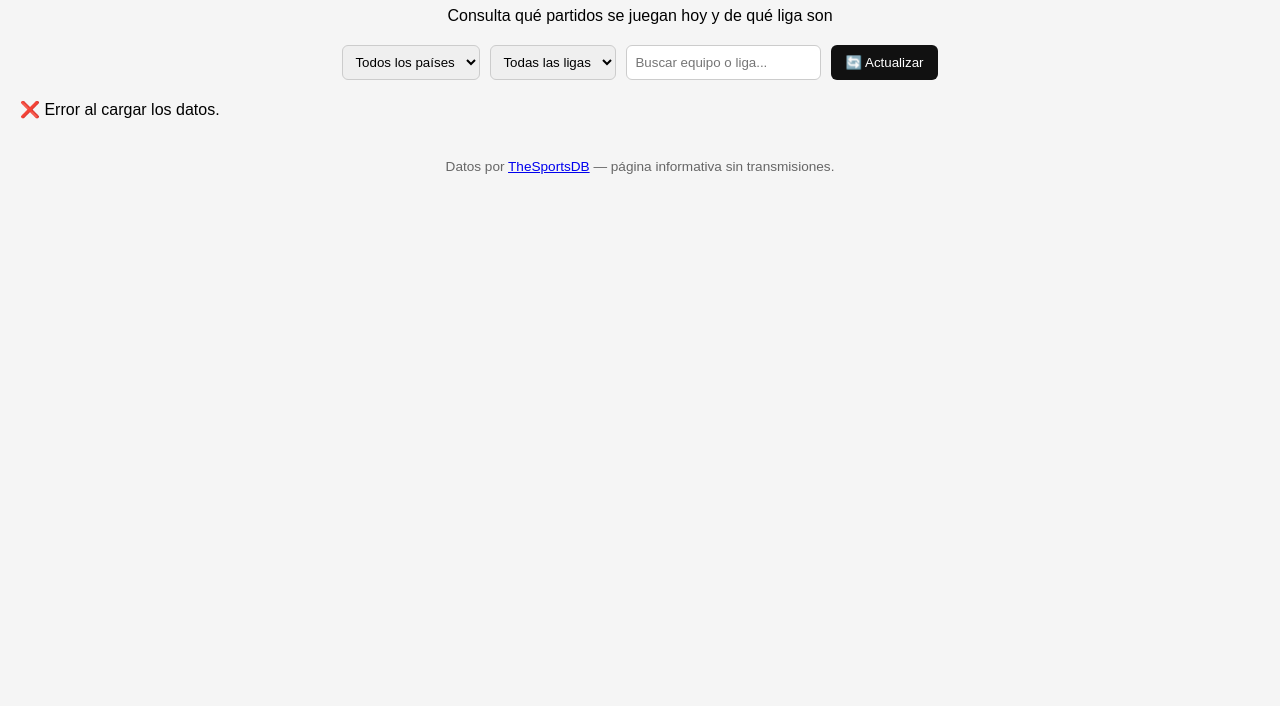
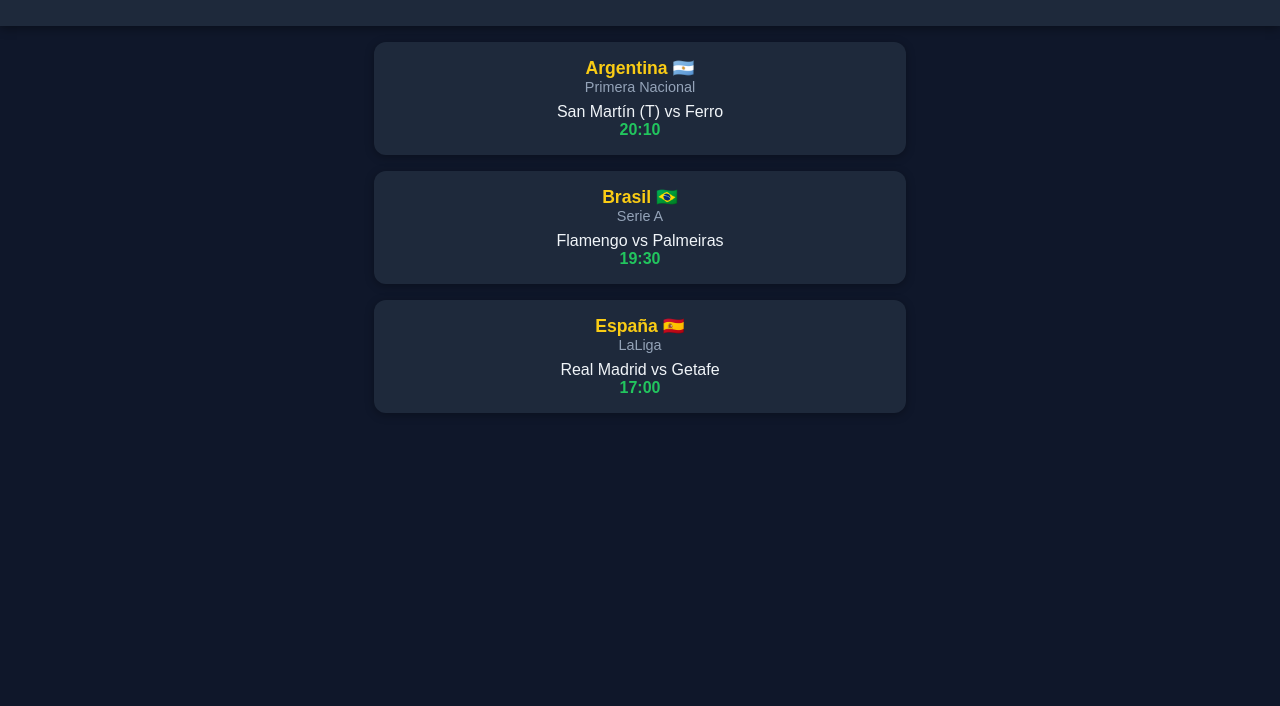
Before and after one commit to Jokoko112/New, a plain HTML site: page index.html in a window 1280 px wide. Shown: the part 94-800 px from the top of the page. Drawn offline with Linux system fonts and the light colour scheme; no server answers.

Commit message:
Refactor index.html for improved layout and design
Updated styles and structure for better visual appeal and usability.

```diff
--- a/index.html
+++ b/index.html
@@ -1,185 +1,137 @@
 <!DOCTYPE html>
 <html lang="es">
 <head>
-  <meta charset="UTF-8" />
-  <meta name="viewport" content="width=device-width, initial-scale=1.0" />
-  <title>Agenda Apuesta - Partidos de Hoy</title>
+  <meta charset="UTF-8">
+  <meta name="viewport" content="width=device-width, initial-scale=1.0">
+  <title>Agenda Apuesta ⚽</title>
   <style>
     body {
-      font-family: Arial, sans-serif;
-      background: #f5f5f5;
+      background: #0f172a;
+      color: #f1f5f9;
+      font-family: "Poppins", sans-serif;
       margin: 0;
-      padding: 20px;
+      padding: 0;
+      text-align: center;
     }
     header {
-      text-align: center;
-      margin-bottom: 20px;
+      background: #1e293b;
+      padding: 1rem;
+      box-shadow: 0 2px 10px rgba(0,0,0,0.4);
     }
-    h1 {
-      color: #111;
+    h1 { color: #38bdf8; margin: 0; }
+    .card {
+      background: #1e293b;
+      border-radius: 12px;
+      padding: 1rem;
+      margin: 1rem auto;
+      width: 90%;
+      max-width: 500px;
+      box-shadow: 0 2px 10px rgba(0,0,0,0.3);
     }
-    .filters {
-      display: flex;
-      flex-wrap: wrap;
-      gap: 10px;
-      margin-bottom: 20px;
-      justify-content: center;
+    .pais {
+      font-weight: bold;
+      color: #facc15;
+      font-size: 1.1rem;
     }
-    select, input {
-      padding: 8px;
-      border: 1px solid #ccc;
-      border-radius: 6px;
-    }
-    button {
-      padding: 8px 14px;
-      background: #111;
-      color: #fff;
-      border: none;
-      border-radius: 6px;
-      cursor: pointer;
-    }
-    .card {
-      background: white;
-      margin-bottom: 12px;
-      padding: 12px;
-      border-radius: 8px;
-      box-shadow: 0 1px 3px rgba(0,0,0,0.1);
-    }
-    .country {
-      font-size: 1.2em;
-      font-weight: bold;
-      margin-top: 10px;
-    }
-    .league {
-      color: #333;
-      font-weight: 600;
-      margin-top: 8px;
+    .liga {
+      color: #94a3b8;
+      font-size: 0.9rem;
     }
     .match {
-      border-top: 1px solid #eee;
-      padding-top: 6px;
-      margin-top: 6px;
+      margin-top: 0.5rem;
+      font-size: 1rem;
     }
-    .time {
-      color: #555;
-      font-size: 0.9em;
-    }
-    footer {
-      text-align: center;
-      font-size: 0.85em;
-      color: #666;
-      margin-top: 40px;
+    .hora {
+      color: #22c55e;
+      font-weight: bold;
     }
   </style>
 </head>
 <body>
   <header>
-    <h1>⚽ Agenda Apuesta - Partidos de Hoy</h1>
-    <p>Consulta qué partidos se juegan hoy y de qué liga son</p>
+    <h1>Agenda Apuesta ⚽</h1>
+    <p>Partidos del día - Actualizado en tiempo real</p>
   </header>
 
-  <section class="filters">
-    <select id="filterCountry">
-      <option value="Todos">Todos los países</option>
-    </select>
-    <select id="filterLeague">
-      <option value="Todos">Todas las ligas</option>
-    </select>
-    <input type="text" id="search" placeholder="Buscar equipo o liga..." />
-    <button id="btnReload">🔄 Actualizar</button>
-  </section>
-
-  <div id="content">Cargando partidos...</div>
-
-  <footer>
-    Datos por <a href="https://www.thesportsdb.com/" target="_blank">TheSportsDB</a> — página informativa sin transmisiones.
-  </footer>
+  <div id="agenda"></div>
 
   <script>
-    const content = document.getElementById("content");
-    const filterCountry = document.getElementById("filterCountry");
-    const filterLeague = document.getElementById("filterLeague");
-    const searchInput = document.getElementById("search");
-    const btnReload = document.getElementById("btnReload");
+    const API_KEY = "TU_API_KEY_AQUI"; // <-- reemplazá con tu key de API-Football
+    const hoy = new Date().toISOString().split('T')[0];
+    const agenda = document.getElementById("agenda");
+
+    // Lista manual por si la API no devuelve nada
+    const listaManual = [
+      { pais: "Argentina 🇦🇷", liga: "Primera Nacional", local: "San Martín (T)", visita: "Ferro", hora: "20:10" },
+      { pais: "Brasil 🇧🇷", liga: "Serie A", local: "Flamengo", visita: "Palmeiras", hora: "19:30" },
+      { pais: "España 🇪🇸", liga: "LaLiga", local: "Real Madrid", visita: "Getafe", hora: "17:00" }
+    ];
 
     async function cargarPartidos() {
-      content.textContent = "Cargando partidos...";
-      const hoy = new Date();
-      const yyyy = hoy.getFullYear();
-      const mm = String(hoy.getMonth() + 1).padStart(2, '0');
-      const dd = String(hoy.getDate()).padStart(2, '0');
-      const fecha = `${yyyy}-${mm}-${dd}`;
-      const url = `https://www.thesportsdb.com/api/v1/json/3/eventsday.php?d=${fecha}&s=Soccer`;
+      try {
+        const res = await fetch(`https://v3.football.api-sports.io/fixtures?date=${hoy}`, {
+          headers: { "x-apisports-key": API_KEY }
+        });
+        const data = await res.json();
 
-      try {
-        const res = await fetch(url);
-        const data = await res.json();
-        const eventos = data.events || [];
-        mostrar(eventos);
-      } catch (e) {
-        content.innerHTML = "❌ Error al cargar los datos.";
+        if (data.response && data.response.length > 0) {
+          mostrarPartidosAPI(data.response);
+        } else {
+          mostrarManual();
+        }
+      } catch (err) {
+        console.log("Error al cargar API:", err);
+        mostrarManual();
       }
     }
 
-    function mostrar(eventos) {
-      // Filtros
-      const paises = Array.from(new Set(eventos.map(e => e.strCountry))).filter(Boolean);
-      const ligas = Array.from(new Set(eventos.map(e => e.strLeague))).filter(Boolean);
-
-      // Llenar selects
-      filterCountry.innerHTML = '<option value=\"Todos\">Todos los países</option>' +
-        paises.map(p => `<option value=\"${p}\">${p}</option>`).join('');
-      filterLeague.innerHTML = '<option value=\"Todos\">Todas las ligas</option>' +
-        ligas.map(l => `<option value=\"${l}\">${l}</option>`).join('');
-
-      renderizar(eventos);
+    function mostrarPartidosAPI(partidos) {
+      agenda.innerHTML = "";
+      partidos.forEach(p => {
+        const div = document.createElement("div");
+        div.className = "card";
+        div.innerHTML = `
+          <div class="pais">${p.league.country} ${bandera(p.league.country)}</div>
+          <div class="liga">${p.league.name}</div>
+          <div class="match">${p.teams.home.name} vs ${p.teams.away.name}</div>
+          <div class="hora">${formatearHora(p.fixture.date)}</div>
+        `;
+        agenda.appendChild(div);
+      });
     }
 
-    function renderizar(eventos) {
-      const fc = filterCountry.value;
-      const fl = filterLeague.value;
-      const q = searchInput.value.toLowerCase();
-
-      const filtrados = eventos.filter(e => {
-        if (fc !== 'Todos' && e.strCountry !== fc) return false;
-        if (fl !== 'Todos' && e.strLeague !== fl) return false;
-        if (q && !(`${e.strEvent} ${e.strLeague} ${e.strCountry}`.toLowerCase().includes(q))) return false;
-        return true;
+    function mostrarManual() {
+      agenda.innerHTML = "";
+      listaManual.forEach(p => {
+        const div = document.createElement("div");
+        div.className = "card";
+        div.innerHTML = `
+          <div class="pais">${p.pais}</div>
+          <div class="liga">${p.liga}</div>
+          <div class="match">${p.local} vs ${p.visita}</div>
+          <div class="hora">${p.hora}</div>
+        `;
+        agenda.appendChild(div);
       });
-
-      if (!filtrados.length) {
-        content.innerHTML = '<div class=\"card\">No hay partidos para mostrar.</div>';
-        return;
-      }
-
-      // Agrupar por país > liga
-      const grupos = {};
-      filtrados.forEach(e => {
-        if (!grupos[e.strCountry]) grupos[e.strCountry] = {};
-        if (!grupos[e.strCountry][e.strLeague]) grupos[e.strCountry][e.strLeague] = [];
-        grupos[e.strCountry][e.strLeague].push(e);
-      });
-
-      let html = '';
-      for (const pais in grupos) {
-        html += `<div class='country'>🇺🇳 ${pais}</div>`;
-        for (const liga in grupos[pais]) {
-          html += `<div class='league'>${liga}</div>`;
-          grupos[pais][liga].forEach(e => {
-            html += `<div class='match'>
-              <strong>${e.strEvent}</strong><br>
-              <span class='time'>${e.strTime} (hora local del evento)</span>
-            </div>`;
-          });
-        }
-      }
-      content.innerHTML = html;
     }
 
-    btnReload.addEventListener('click', cargarPartidos);
-    searchInput.addEventListener('input', () => cargarPartidos());
-    filterCountry.addEventListener('change', () => cargarPartidos());
-    filterLeague.addEventListener('change', () => cargarPartidos());
+    function formatearHora(fecha) {
+      const hora = new Date(fecha);
+      return hora.toLocaleTimeString("es-AR", { hour: "2-digit", minute: "2-digit" });
+    }
+
+    function bandera(pais) {
+      const banderas = {
+        "Argentina": "🇦🇷",
+        "Brasil": "🇧🇷",
+        "España": "🇪🇸",
+        "Italia": "🇮🇹",
+        "Francia": "🇫🇷",
+        "Inglaterra": "🏴",
+        "Alemania": "🇩🇪"
+      };
+      return banderas[pais] || "🌍";
+    }
 
     cargarPartidos();
   </script>
```
